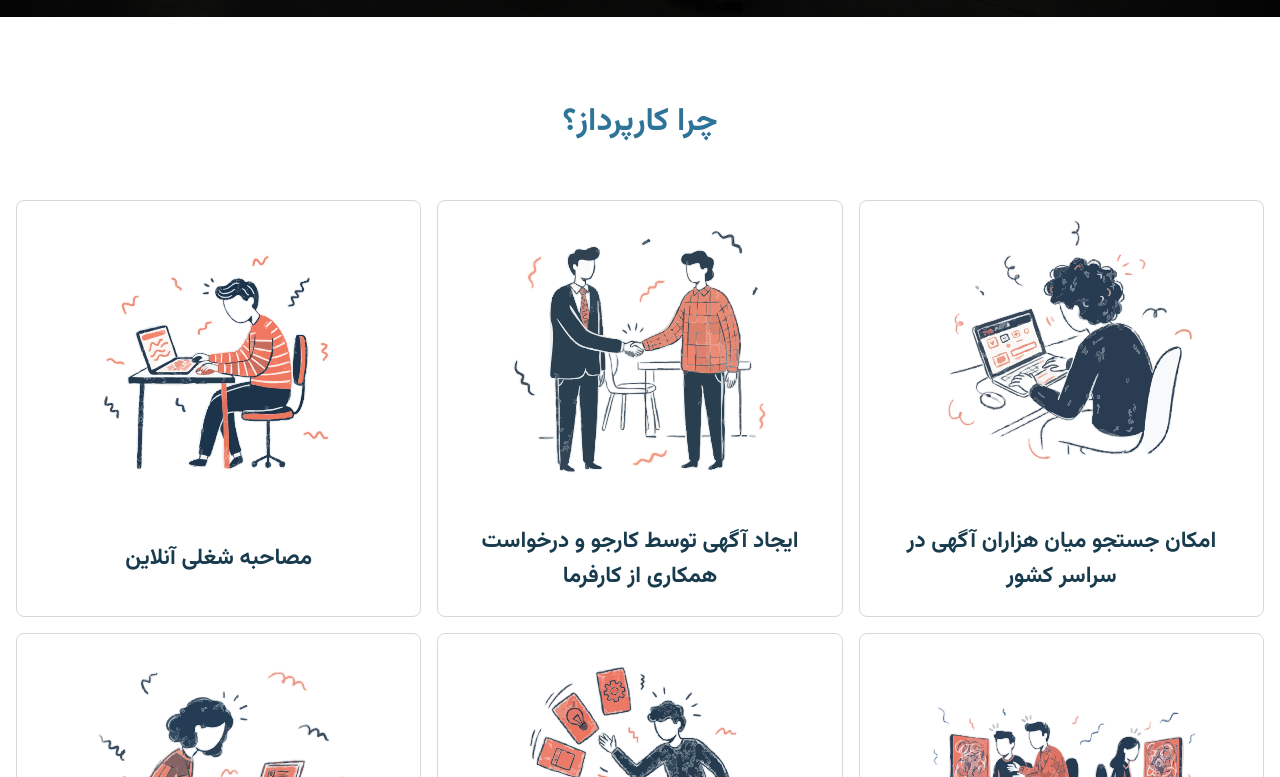
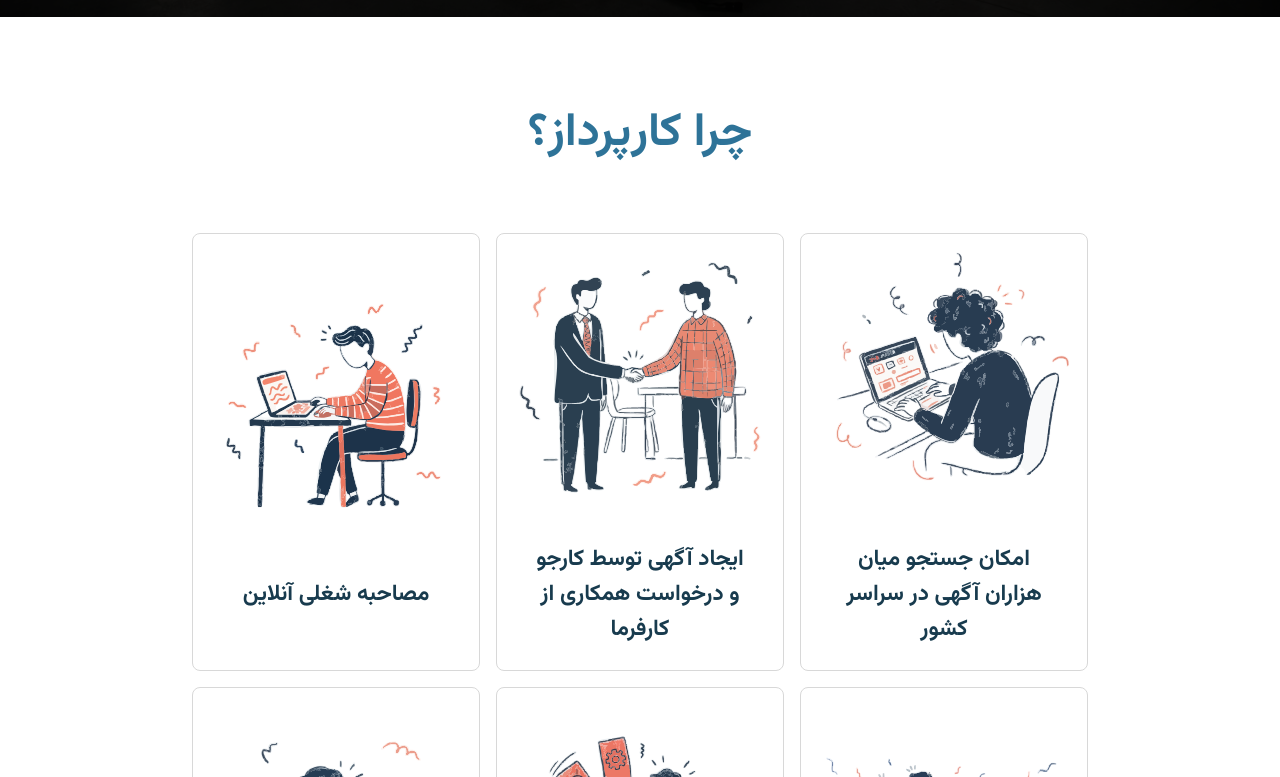
Before and after one commit to Amir-username/Karpardaz-VueJS, a Vue app: page / in a window 1280 px wide. Shown: the part 783-1560 px from the top of the page. Built offline with nearby package versions, Linux system fonts and the light colour scheme.

Commit message:
update overview cards inline padding

```diff
--- a/src/components/Overview.vue
+++ b/src/components/Overview.vue
@@ -40,6 +40,7 @@ import ImageCard from "../ui/ImageCard.vue";
     display: grid;
     grid-template-columns: 1fr 1fr 1fr;
     justify-items: normal;
+    padding-inline: 12rem;
   }
 }
 
@@ -48,5 +49,9 @@ import ImageCard from "../ui/ImageCard.vue";
   text-align: center;
   color: var(--primary-400);
   font-family: "Vazirmatn", sans-serif;
+
+  @media (min-width: 960px) {
+    font-size: 2.9rem;
+  }
 }
 </style>
--- a/src/ui/ImageCard.vue
+++ b/src/ui/ImageCard.vue
@@ -20,6 +20,11 @@ const props = defineProps<{
   justify-content: center;
   border: 1px solid var(--neutral-100);
   border-radius: 8px;
+
+  &:hover {
+    box-shadow: 0px 0px 8px var(--secondary-500);
+    transition-duration: 400ms;
+  }
 }
 
 img {
```
